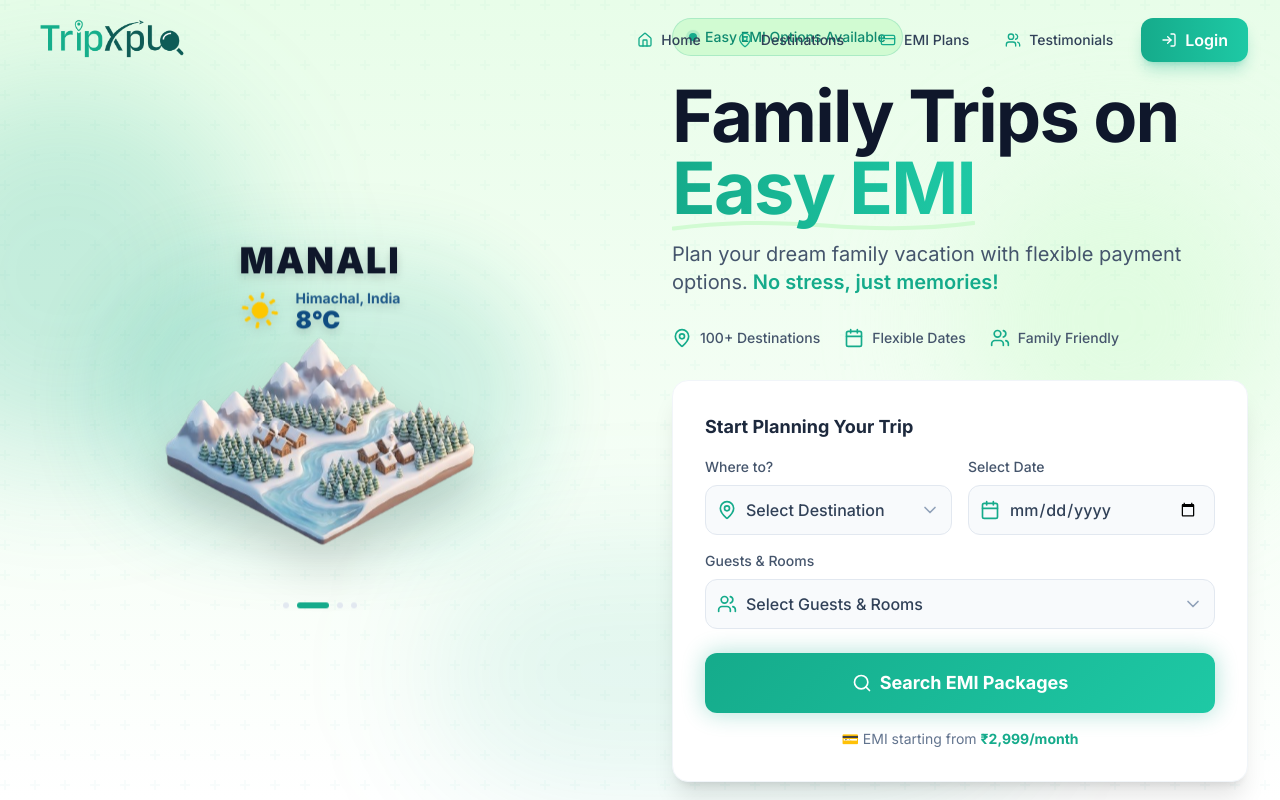
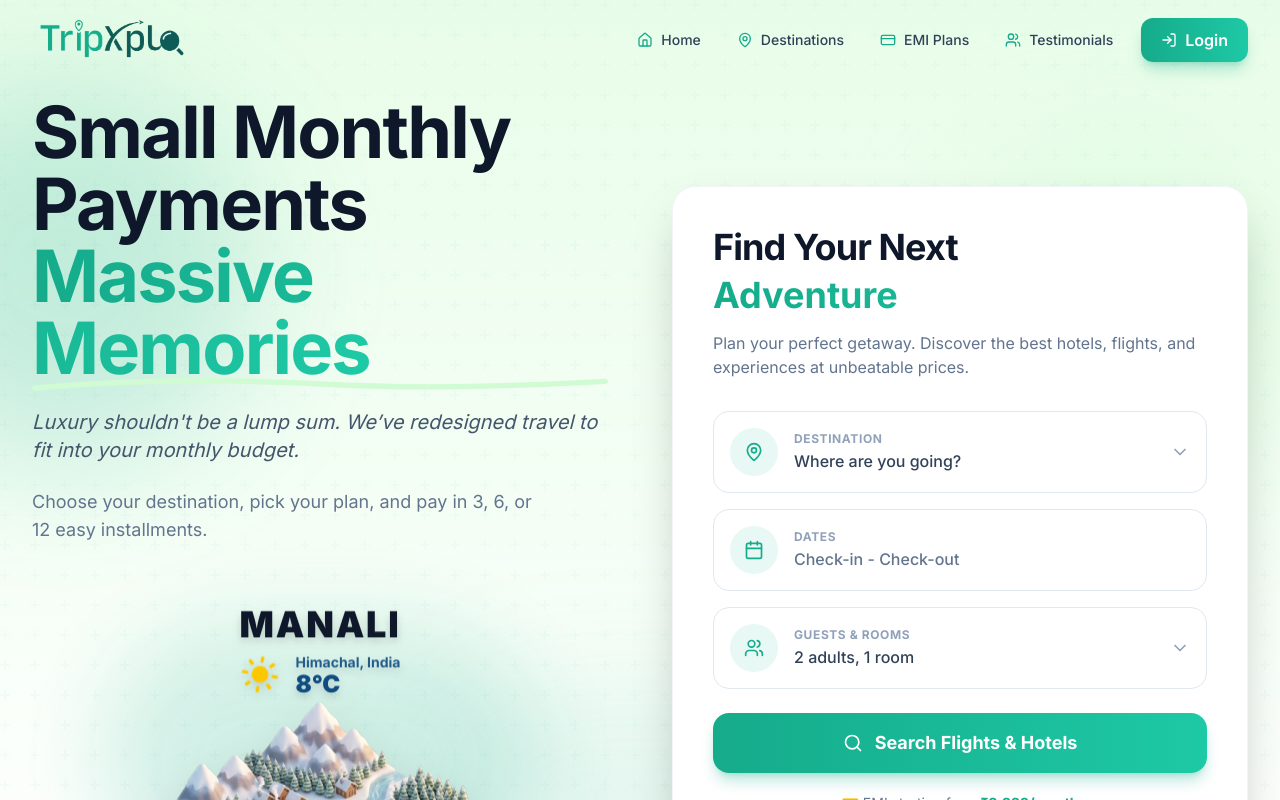
Before and after one commit to arunpandian9159/family.tripxplo.com, a Next.js app in the folder family-emi/: page / in a window 1280 px wide. Shown: the top 800 px of the page. Built offline with nearby package versions, Linux system fonts and the light colour scheme.

Commit message:
feat(hero): add Hero section with search form and destination carousel

```diff
--- a/family-emi/src/app/section/Hero.tsx
+++ b/family-emi/src/app/section/Hero.tsx
@@ -6,7 +6,7 @@ import DestinationCarousel from '../components/DestinationCarousel';
 
 const Hero = () => {
   return (
-    <section className="relative min-h-screen flex items-center overflow-hidden gradient-hero">
+    <section className="relative min-h-screen flex items-center overflow-hidden gradient-hero pt-20 lg:pt-24">
       {/* Background Decorations */}
       <div className="absolute inset-0 overflow-hidden pointer-events-none">
         {/* Gradient Orbs */}
@@ -25,40 +25,26 @@ const Hero = () => {
 
       <div className="container mx-auto px-4 lg:px-8 relative z-10">
         <div className="flex flex-col lg:flex-row items-center gap-8 lg:gap-16 py-12 lg:py-0">
-          {/* Left Side - 3D Destination Carousel */}
-          <div className="flex-1 w-full max-w-lg lg:max-w-none order-2 lg:order-1">
-            <div className="animate-float-slow">
-              <DestinationCarousel />
-            </div>
-          </div>
-
-          {/* Right Side - Headlines + Booking Form */}
-          <div className="flex-1 text-center lg:text-left order-1 lg:order-2">
-            {/* Badge */}
-            <div className="inline-flex items-center gap-2 px-4 py-2 bg-[#d1fbd2] border border-[#15ab8b]/20 rounded-full text-[#0f8a6f] text-sm font-medium mb-6 animate-fade-in">
-              <span className="relative flex h-2 w-2">
-                <span className="animate-ping absolute inline-flex h-full w-full rounded-full bg-[#15ab8b] opacity-75"></span>
-                <span className="relative inline-flex rounded-full h-2 w-2 bg-[#15ab8b]"></span>
-              </span>
-              Easy EMI Options Available
-            </div>
-
-            {/* Heading */}
-            <h1 className="text-4xl sm:text-5xl lg:text-6xl xl:text-7xl font-bold text-slate-900 tracking-tight mb-4 animate-slide-up">
-              Family Trips on
+          {/* Left Side - Headlines + 3D Destination Carousel */}
+          <div className="flex-1 w-full max-w-2xl order-2 lg:order-1">
+            {/* Text Content */}
+            <div className="text-center lg:text-left mb-8 lg:mb-10">
+              {/* Main Heading */}
+              <h1 className="text-4xl sm:text-5xl lg:text-6xl xl:text-7xl font-bold text-slate-900 tracking-tight mb-6 animate-slide-up">
+                Small Monthly Payments
                 <br />
                 <span className="relative inline-block">
-                <span className="relative z-10 bg-linear-to-r from-[#15ab8b] to-[#1ec9a5] bg-clip-text text-transparent">
-                  Easy EMI
+                  <span className="bg-linear-to-r from-[#15ab8b] to-[#1ec9a5] bg-clip-text text-transparent">
+                    Massive Memories
                   </span>
                   <svg
-                  className="absolute -bottom-2 left-0 w-full h-3 text-[#d1fbd2]"
-                  viewBox="0 0 200 12"
+                    className="absolute -bottom-2 left-0 w-full h-4 text-[#d1fbd2]"
+                    viewBox="0 0 300 12"
                     fill="none"
                     preserveAspectRatio="none"
                   >
                     <path
-                    d="M1 8.5C32 2.5 62 1 101 5.5C140 10 170 9 199 3"
+                      d="M2 9C50 3 100 2 150 6C200 10 250 8 298 4"
                       stroke="currentColor"
                       strokeWidth="4"
                       strokeLinecap="round"
@@ -67,38 +53,55 @@ const Hero = () => {
                 </span>
               </h1>
 
-            {/* Description */}
-            <p className="text-lg lg:text-xl text-slate-600 max-w-xl mx-auto lg:mx-0 mb-8 animate-slide-up delay-100">
-              Plan your dream family vacation with flexible payment options.
-              <span className="text-[#15ab8b] font-semibold"> No stress, just memories!</span>
+              {/* Quote */}
+              <div className="relative mb-6 animate-slide-up delay-100">
+                <p className="text-lg lg:text-xl text-slate-600 max-w-xl mx-auto lg:mx-0 italic">
+                  Luxury shouldn't be a lump sum. We’ve redesigned travel to fit into your monthly
+                  budget.
+                </p>
+              </div>
+
+              {/* Subtext */}
+              <p className="text-base lg:text-lg text-slate-500 max-w-lg mx-auto lg:mx-0 mb-8 animate-slide-up delay-200">
+                Choose your destination, pick your plan, and pay in 3, 6, or 12 easy installments.
+              </p>
+            </div>
+
+            {/* 3D Destination Carousel */}
+            <div className="animate-float-slow">
+              <DestinationCarousel />
+            </div>
+          </div>
+
+          {/* Right Side - Search Form */}
+          <div className="flex-1 w-full max-w-xl order-1 lg:order-2 animate-slide-up">
+            {/* Search Card */}
+            <div className="bg-white rounded-3xl shadow-2xl border border-slate-100 p-8 lg:p-10">
+              {/* Heading */}
+              <h2 className="text-3xl lg:text-4xl font-bold text-slate-900 tracking-tight mb-2">
+                Find Your Next
+              </h2>
+              <h2 className="text-3xl lg:text-4xl font-bold bg-linear-to-r from-[#15ab8b] to-[#1ec9a5] bg-clip-text text-transparent mb-4">
+                Adventure
+              </h2>
+              <p className="text-slate-500 text-base mb-8">
+                Plan your perfect getaway. Discover the best hotels, flights, and experiences at
+                unbeatable prices.
               </p>
 
-            {/* Quick Stats */}
-            <div className="flex flex-wrap justify-center lg:justify-start items-center gap-6 mb-8 animate-slide-up delay-200">
-              {[
-                { icon: MapPin, label: '100+ Destinations' },
-                { icon: Calendar, label: 'Flexible Dates' },
-                { icon: Users, label: 'Family Friendly' },
-              ].map((item, index) => (
-                <div key={index} className="flex items-center gap-2 text-slate-600">
-                  <item.icon className="w-5 h-5 text-[#15ab8b]" />
-                  <span className="text-sm font-medium">{item.label}</span>
+              {/* Search Fields */}
+              <div className="space-y-4">
+                {/* Destination */}
+                <div className="flex items-center gap-4 p-4 bg-white border border-slate-200 rounded-2xl hover:border-[#15ab8b]/50 hover:shadow-md transition-all duration-300 cursor-pointer group">
+                  <div className="w-12 h-12 bg-[#e8f8f5] rounded-full flex items-center justify-center shrink-0 group-hover:bg-[#d1fbd2] transition-colors">
+                    <MapPin className="w-5 h-5 text-[#15ab8b]" />
                   </div>
-              ))}
-            </div>
-
-            {/* Booking Search Box */}
-            <div className="bg-white rounded-2xl shadow-xl border border-slate-100 p-6 lg:p-8 animate-slide-up delay-300">
-              <h3 className="text-lg font-bold text-slate-800 mb-4">Start Planning Your Trip</h3>
-
-              <div className="grid grid-cols-1 md:grid-cols-2 gap-4 mb-4">
-                {/* Destination */}
-                <div className="relative">
-                  <label className="block text-sm font-medium text-slate-600 mb-2">Where to?</label>
-                  <div className="relative">
-                    <MapPin className="absolute left-3 top-1/2 -translate-y-1/2 w-5 h-5 text-[#15ab8b]" />
-                    <select className="w-full pl-10 pr-10 py-3 bg-slate-50 border border-slate-200 rounded-xl text-slate-700 font-medium focus:outline-none focus:ring-2 focus:ring-[#15ab8b]/20 focus:border-[#15ab8b] appearance-none cursor-pointer transition-all">
-                      <option value="">Select Destination</option>
+                  <div className="flex-1 min-w-0">
+                    <p className="text-xs font-bold text-slate-400 uppercase tracking-wider mb-0.5">
+                      Destination
+                    </p>
+                    <select className="w-full bg-transparent text-slate-700 font-medium focus:outline-none appearance-none cursor-pointer">
+                      <option value="">Where are you going?</option>
                       <option value="bali">Bali, Indonesia</option>
                       <option value="manali">Manali, India</option>
                       <option value="andaman">Andaman Islands</option>
@@ -106,52 +109,57 @@ const Hero = () => {
                       <option value="kashmir">Kashmir, India</option>
                       <option value="vietnam">Vietnam</option>
                     </select>
-                    <ChevronDown className="absolute right-3 top-1/2 -translate-y-1/2 w-5 h-5 text-slate-400 pointer-events-none" />
                   </div>
+                  <ChevronDown className="w-5 h-5 text-slate-400 shrink-0" />
                 </div>
 
-                {/* Date */}
-                <div className="relative">
-                  <label className="block text-sm font-medium text-slate-600 mb-2">
-                    Select Date
-                  </label>
-                  <div className="relative">
-                    <Calendar className="absolute left-3 top-1/2 -translate-y-1/2 w-5 h-5 text-[#15ab8b]" />
+                {/* Dates */}
+                <div className="flex items-center gap-4 p-4 bg-white border border-slate-200 rounded-2xl hover:border-[#15ab8b]/50 hover:shadow-md transition-all duration-300 cursor-pointer group">
+                  <div className="w-12 h-12 bg-[#e8f8f5] rounded-full flex items-center justify-center shrink-0 group-hover:bg-[#d1fbd2] transition-colors">
+                    <Calendar className="w-5 h-5 text-[#15ab8b]" />
+                  </div>
+                  <div className="flex-1 min-w-0">
+                    <p className="text-xs font-bold text-slate-400 uppercase tracking-wider mb-0.5">
+                      Dates
+                    </p>
                     <input
-                      type="date"
-                      className="w-full pl-10 pr-4 py-3 bg-slate-50 border border-slate-200 rounded-xl text-slate-700 font-medium focus:outline-none focus:ring-2 focus:ring-[#15ab8b]/20 focus:border-[#15ab8b] transition-all"
+                      type="text"
+                      placeholder="Check-in - Check-out"
+                      className="w-full bg-transparent text-slate-700 font-medium focus:outline-none placeholder:text-slate-500"
                     />
-                  </div>
                   </div>
                 </div>
 
                 {/* Guests & Rooms */}
-              <div className="mb-6">
-                <label className="block text-sm font-medium text-slate-600 mb-2">
+                <div className="flex items-center gap-4 p-4 bg-white border border-slate-200 rounded-2xl hover:border-[#15ab8b]/50 hover:shadow-md transition-all duration-300 cursor-pointer group">
+                  <div className="w-12 h-12 bg-[#e8f8f5] rounded-full flex items-center justify-center shrink-0 group-hover:bg-[#d1fbd2] transition-colors">
+                    <Users className="w-5 h-5 text-[#15ab8b]" />
+                  </div>
+                  <div className="flex-1 min-w-0">
+                    <p className="text-xs font-bold text-slate-400 uppercase tracking-wider mb-0.5">
                       Guests & Rooms
-                </label>
-                <div className="relative">
-                  <Users className="absolute left-3 top-1/2 -translate-y-1/2 w-5 h-5 text-[#15ab8b]" />
-                  <select className="w-full pl-10 pr-10 py-3 bg-slate-50 border border-slate-200 rounded-xl text-slate-700 font-medium focus:outline-none focus:ring-2 focus:ring-[#15ab8b]/20 focus:border-[#15ab8b] appearance-none cursor-pointer transition-all">
-                    <option value="">Select Guests & Rooms</option>
+                    </p>
+                    <select className="w-full bg-transparent text-slate-700 font-medium focus:outline-none appearance-none cursor-pointer">
+                      <option value="">2 adults, 1 room</option>
                       <option value="2-1">2 Adults, 1 Room</option>
                       <option value="2-1-1">2 Adults, 1 Child, 1 Room</option>
                       <option value="4-2">4 Adults, 2 Rooms</option>
                       <option value="4-2-2">4 Adults, 2 Children, 2 Rooms</option>
                       <option value="6-3">6 Adults, 3 Rooms</option>
                     </select>
-                  <ChevronDown className="absolute right-3 top-1/2 -translate-y-1/2 w-5 h-5 text-slate-400 pointer-events-none" />
+                  </div>
+                  <ChevronDown className="w-5 h-5 text-slate-400 shrink-0" />
                 </div>
               </div>
 
               {/* Search Button */}
-              <button className="w-full py-4 gradient-primary text-white font-bold text-lg rounded-xl shadow-lg hover:shadow-xl transform hover:-translate-y-0.5 transition-all duration-300 flex items-center justify-center gap-2 animate-pulse-glow">
+              <button className="w-full mt-6 py-4 bg-linear-to-r from-[#15ab8b] to-[#1ec9a5] text-white font-bold text-lg rounded-2xl shadow-lg shadow-[#15ab8b]/30 hover:shadow-xl hover:shadow-[#15ab8b]/40 transform hover:-translate-y-0.5 transition-all duration-300 flex items-center justify-center gap-3">
                 <Search className="w-5 h-5" />
-                Search EMI Packages
+                Search Flights & Hotels
               </button>
 
               {/* EMI Note */}
-              <p className="mt-4 text-center text-sm text-slate-500">
+              <p className="mt-5 text-center text-sm text-slate-500">
                 💳 EMI starting from <span className="font-bold text-[#15ab8b]">₹2,999/month</span>
               </p>
             </div>
```
Lines whose indentation alone changed are shown as unchanged.
